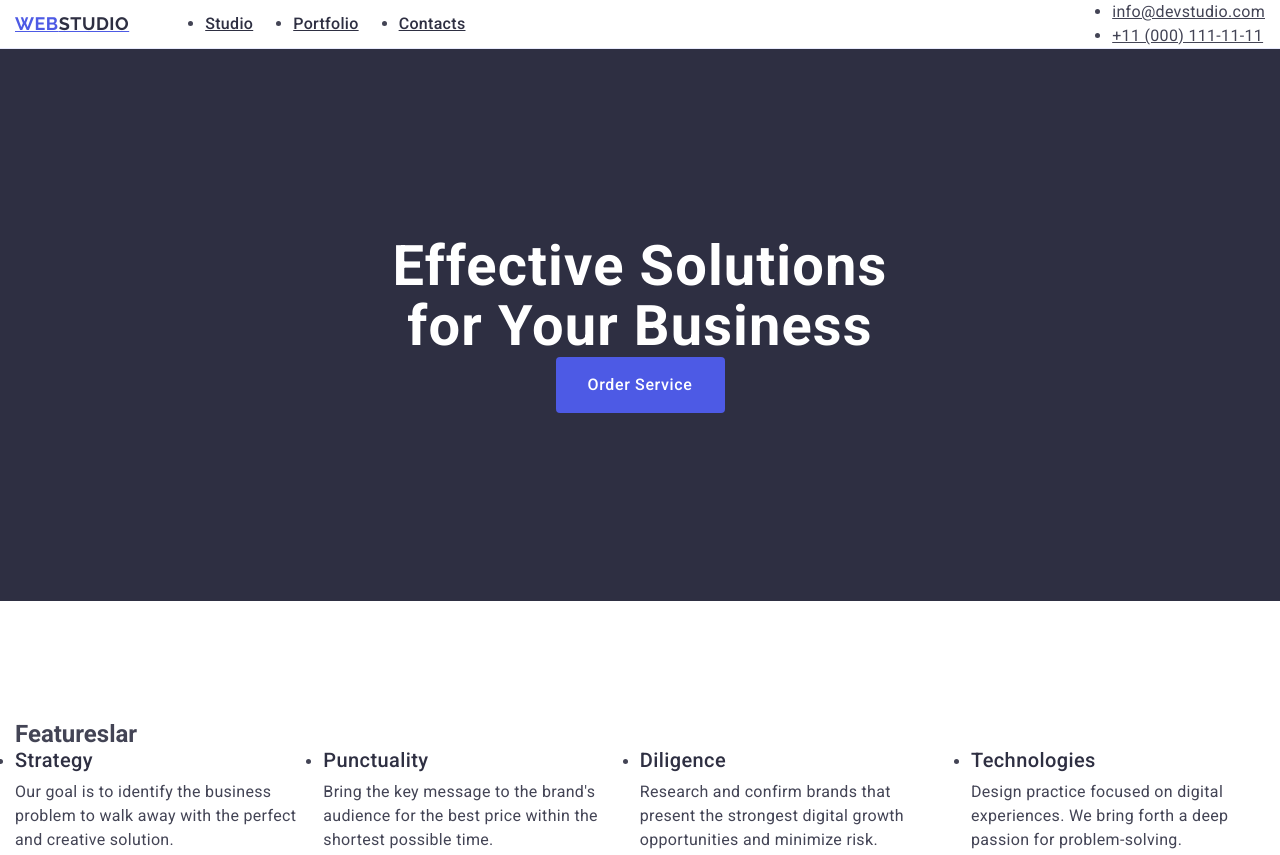
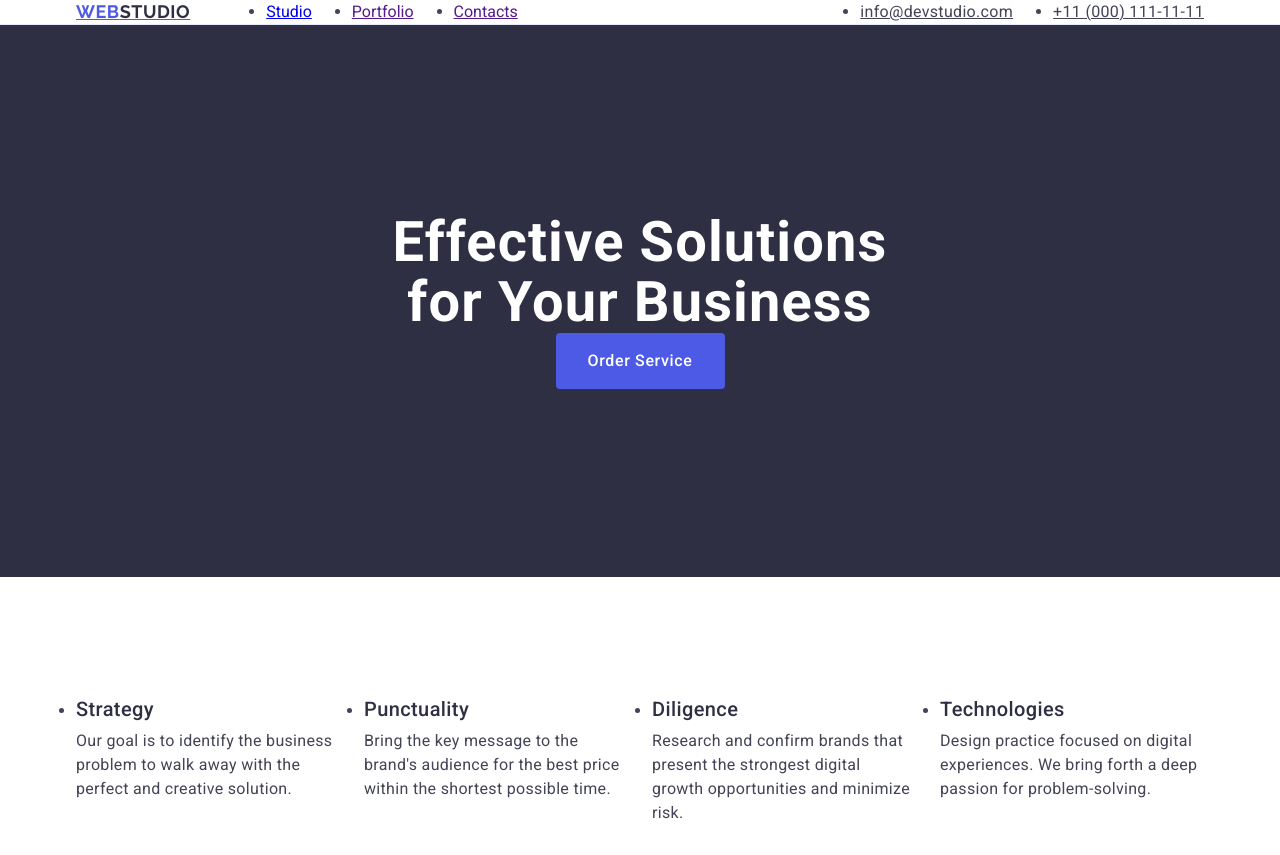
Before and after one commit to canert123/goit-markup-hw-03, a plain HTML site: page index.html in a window 1280 px wide. Shown: the top 855 px of the page. Drawn offline with nearby package versions, Linux system fonts and the light colour scheme.

Commit message:
Add files via upload

```diff
--- a/css/styles.css
+++ b/css/styles.css
@@ -25,7 +25,7 @@ img {
 }
 
 .container {
-  widht: 1158px;
+  width: 1158px;
   margin: 0 auto;
   padding: 0 15px;
 }
@@ -53,16 +53,17 @@ img {
 
 .nav-list {
   display: flex;
-  gap: 40px
-;
+  gap: 40px;
 }
-.nav-list__list-item .link {
+
+.nav-list .list {
   font-weight: 500;
   font-size: 16px;
   line-height: 1.5;
   letter-spacing: 0.02em;
   color: #2e2f42;
   padding: 24px 0;
+  text-decoration: none;
 }
 
 .nav-list__list-item .link:hover,
@@ -74,6 +75,13 @@ img {
   font-style: normal;
   display: flex;
   margin-left: auto;
+}
+
+.contact-list {
+  display: flex;
+  justify-content: center;
+  align-items: center;
+  gap: 40px;
 }
 
 .contact .link {
@@ -138,6 +146,24 @@ img {
   gap:24px
 }
 
+.second-section__list-item {
+  width: calc((100% - 72px) / 4);
+  flex-basis: calc((100% - 72px) / 4);
+}
+
+.visually-hidden {
+  position: absolute;
+  width: 1px;
+  height: 1px;
+  margin: -1px;
+  border: 0;
+  padding: 0;
+  white-space: nowrap;
+  clip-path: inset(100%);
+  clip: rect(0 0 0 0);
+  overflow: hidden;
+}
+
 .second-section__list-title {
   font-weight: 500;
   font-size: 20px;
@@ -172,6 +198,16 @@ img {
 .third-section__list {
   display: flex;
   gap: 24px;
+}
+
+.third-section__list .list-item {
+  width: calc((100% - 72px) / 4);
+  flex-basis: calc((100% - 72px) / 4);
+  background-color: #ffffff;
+  box-shadow: 0px 1px 6px rgba(46, 47, 66, 0.08),
+    0px 1px 1px rgba(46, 47, 66, 0.16), 0px 2px 1px rgba(46, 47, 66, 0.08);
+  border-radius: 0px 0px 4px 4px;
+  background-color: #ffffff;
 }
 
 .list-item__container {
```
